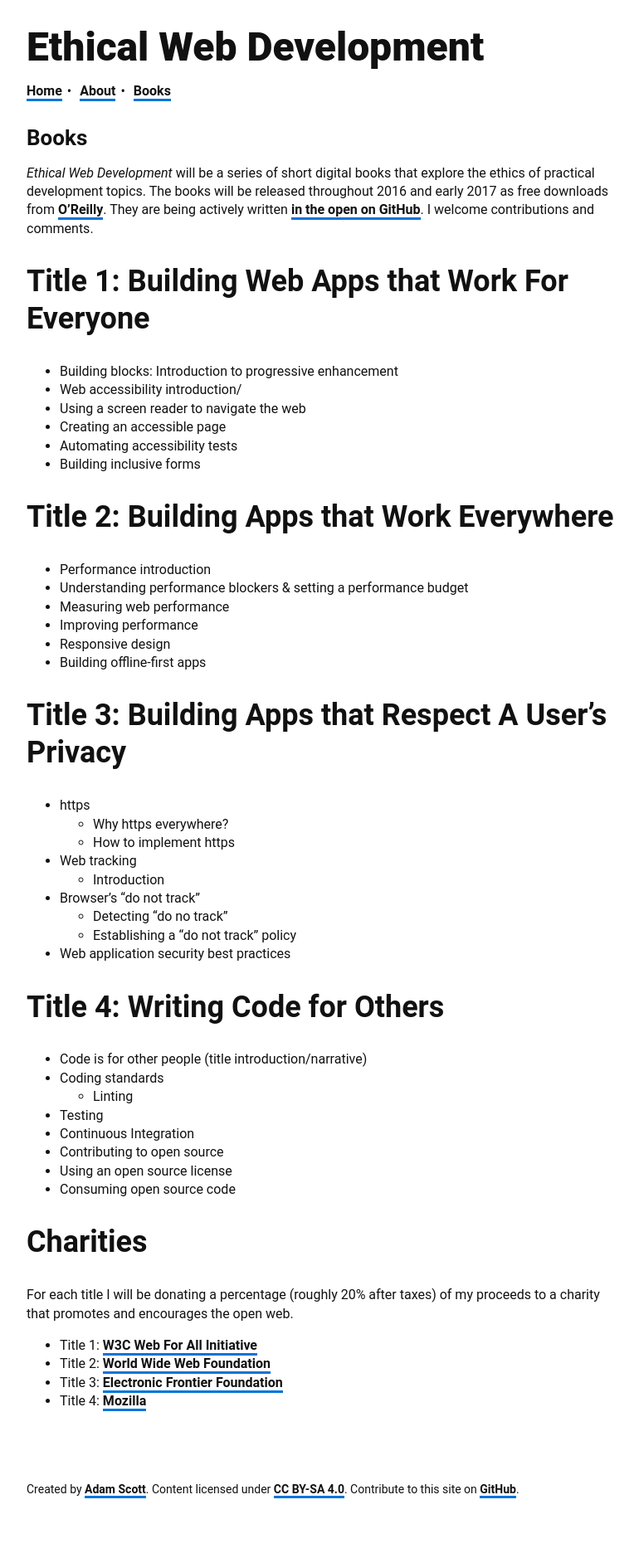
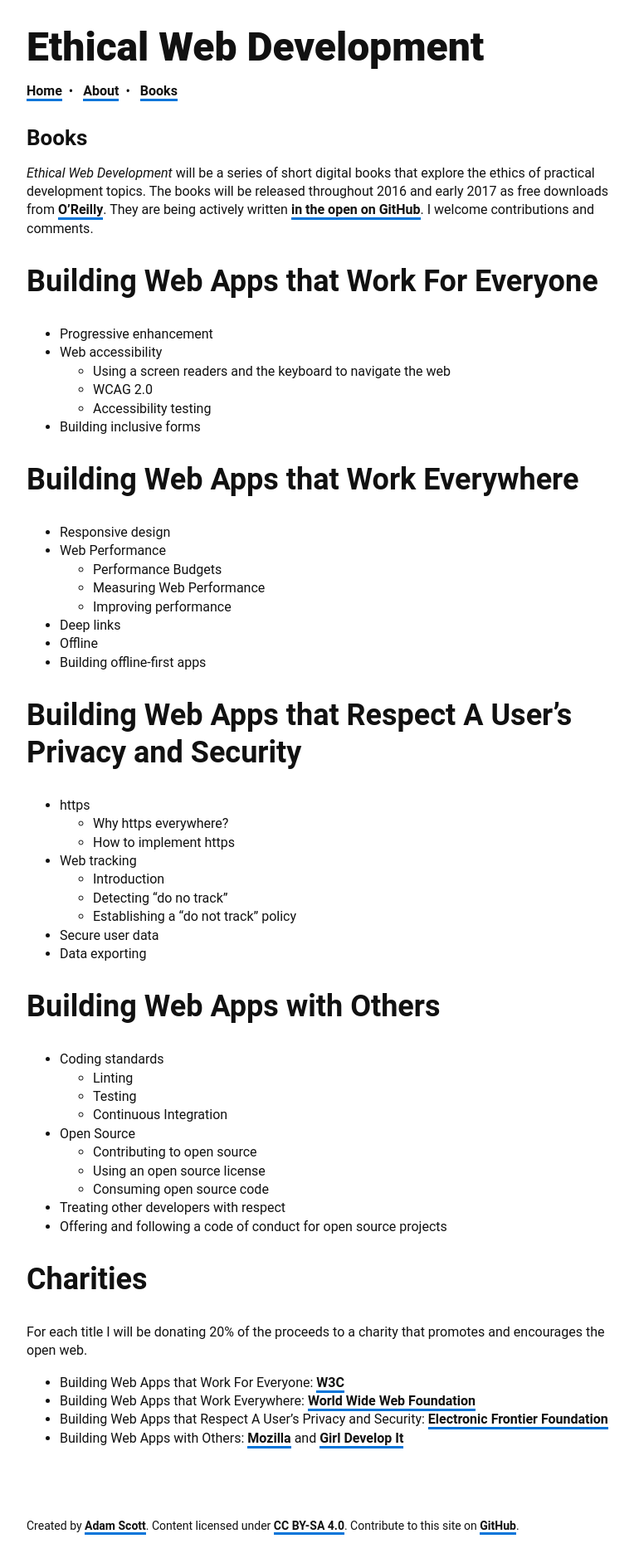
Before and after one commit to ascott1/ethicalweb.org, a Jekyll site: the page built from books.md, in a window 1280 px wide. Shown: the whole page at 83% size, without its empty margins (248-1018 px from the left). Built offline with Jekyll 4.4.1, drawn with Linux system fonts in a browser that asks for light colours; before the commit the page ends 1834 px from its top, so only the background shows below that.

Commit message:
update book content and space nav better

```diff
--- a/_css/_nav.css
+++ b/_css/_nav.css
@@ -42,8 +42,8 @@ a:active  {
   }
 
   .site-nav_list li::after {
-    margin-left: 6px;
-    margin-right: 6px;
+    margin-left: .5em;
+    margin-right: .5em;
     content: '•';
   }
 
--- a/books.md
+++ b/books.md
@@ -6,52 +6,56 @@ permalink: /books/
 
 _Ethical Web Development_ will be a series of short digital books that explore the ethics of practical development topics. The books will be released throughout 2016 and early 2017 as free downloads from [O'Reilly](http://www.oreilly.com/). They are being actively written [in the open on GitHub](https://github.com/ascott1/ethical-web-dev). I welcome contributions and comments.
 
-## Title 1: Building Web Apps that Work For Everyone
+## Building Web Apps that Work For Everyone
 
-- Building blocks: Introduction to progressive enhancement
-- Web accessibility introduction/
-- Using a screen reader to navigate the web
-- Creating an accessible page
-- Automating accessibility tests
+- Progressive enhancement
+- Web accessibility
+  - Using a screen readers and the keyboard to navigate the web
+  - WCAG 2.0
+  - Accessibility testing
 - Building inclusive forms
 
-## Title 2: Building Apps that Work Everywhere
+## Building Web Apps that Work Everywhere
 
-- Performance introduction
-- Understanding performance blockers & setting a performance budget
-- Measuring web performance
-- Improving performance
 - Responsive design
+- Web Performance
+  - Performance Budgets
+  - Measuring Web Performance
+  - Improving performance
+- Deep links
+- Offline
 - Building offline-first apps
 
-## Title 3: Building Apps that Respect A User's Privacy
+## Building Web Apps that Respect A User's Privacy and Security
 
 - https
   - Why https everywhere?
   - How to implement https
 - Web tracking
   - Introduction
-- Browser’s "do not track"
   - Detecting "do no track"
   - Establishing a "do not track" policy
-- Web application security best practices
+- Secure user data
+- Data exporting
 
-## Title 4: Writing Code for Others
+## Building Web Apps with Others
 
-- Code is for other people (title introduction/narrative)
 - Coding standards
   - Linting
-- Testing
-- Continuous Integration
-- Contributing to open source
-- Using an open source license
-- Consuming open source code
+  - Testing
+  - Continuous Integration
+- Open Source
+  - Contributing to open source
+  - Using an open source license
+  - Consuming open source code
+- Treating other developers with respect
+- Offering and following a code of conduct for open source projects
 
 ## Charities
 
-For each title I will be donating a percentage (roughly 20% after taxes) of my proceeds to a charity that promotes and encourages the open web.
+For each title I will be donating 20% of the proceeds to a charity that promotes and encourages the open web.
 
-- Title 1: [W3C Web For All Initiative](https://www.w3.org/Consortium/sponsor/webforall)
-- Title 2: [World Wide Web Foundation](http://webfoundation.org/)
-- Title 3: [Electronic Frontier Foundation](https://www.eff.org/)
-- Title 4: [Mozilla](https://www.mozilla.org/en-US/)
+- Building Web Apps that Work For Everyone: [W3C](https://www.w3.org/support/)
+- Building Web Apps that Work Everywhere: [World Wide Web Foundation](http://webfoundation.org/)
+- Building Web Apps that Respect A User's Privacy and Security: [Electronic Frontier Foundation](https://www.eff.org/)
+- Building Web Apps with Others: [Mozilla](https://www.mozilla.org/en-US/) and [Girl Develop It](https://www.girldevelopit.com/)
--- a/css/style.css
+++ b/css/style.css
@@ -671,8 +671,8 @@ a:active  {
   }
 
   .site-nav_list li::after {
-    margin-left: 6px;
-    margin-right: 6px;
+    margin-left: .5em;
+    margin-right: .5em;
     content: '•';
   }
 
```
